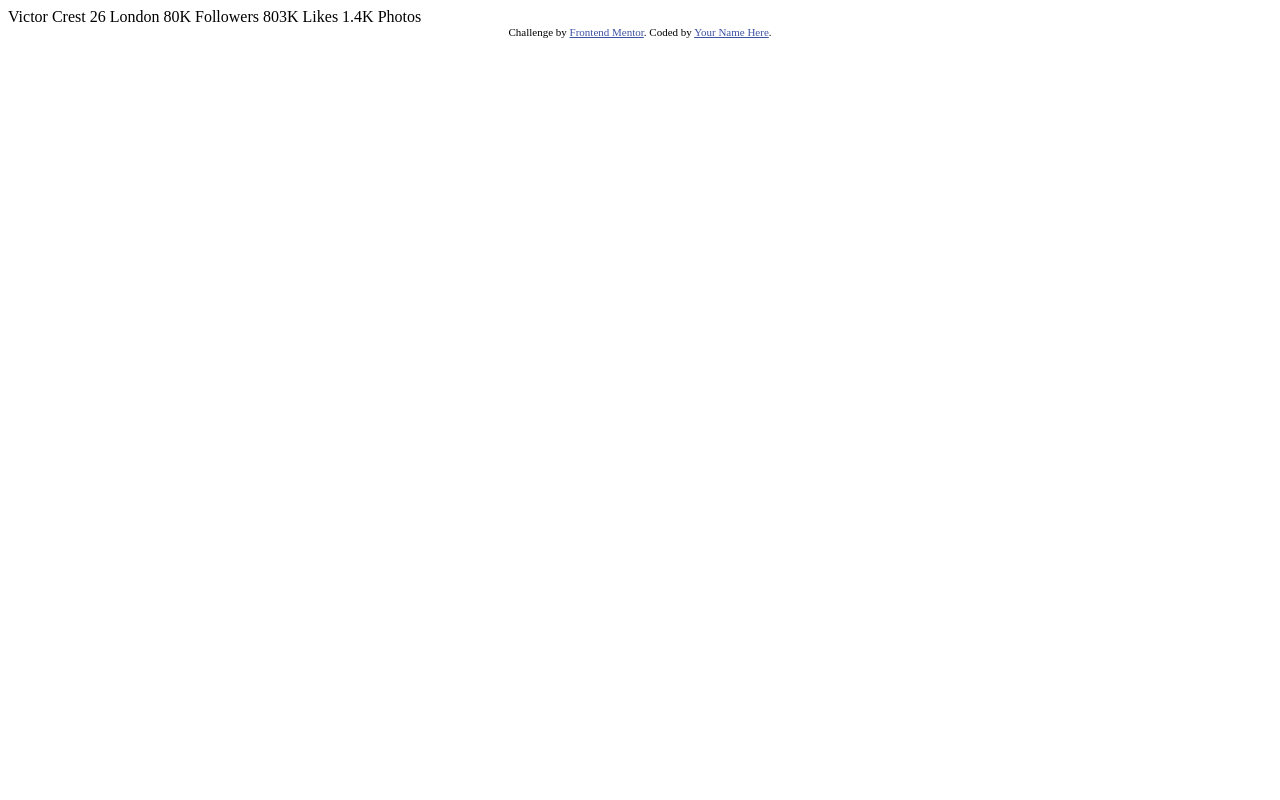
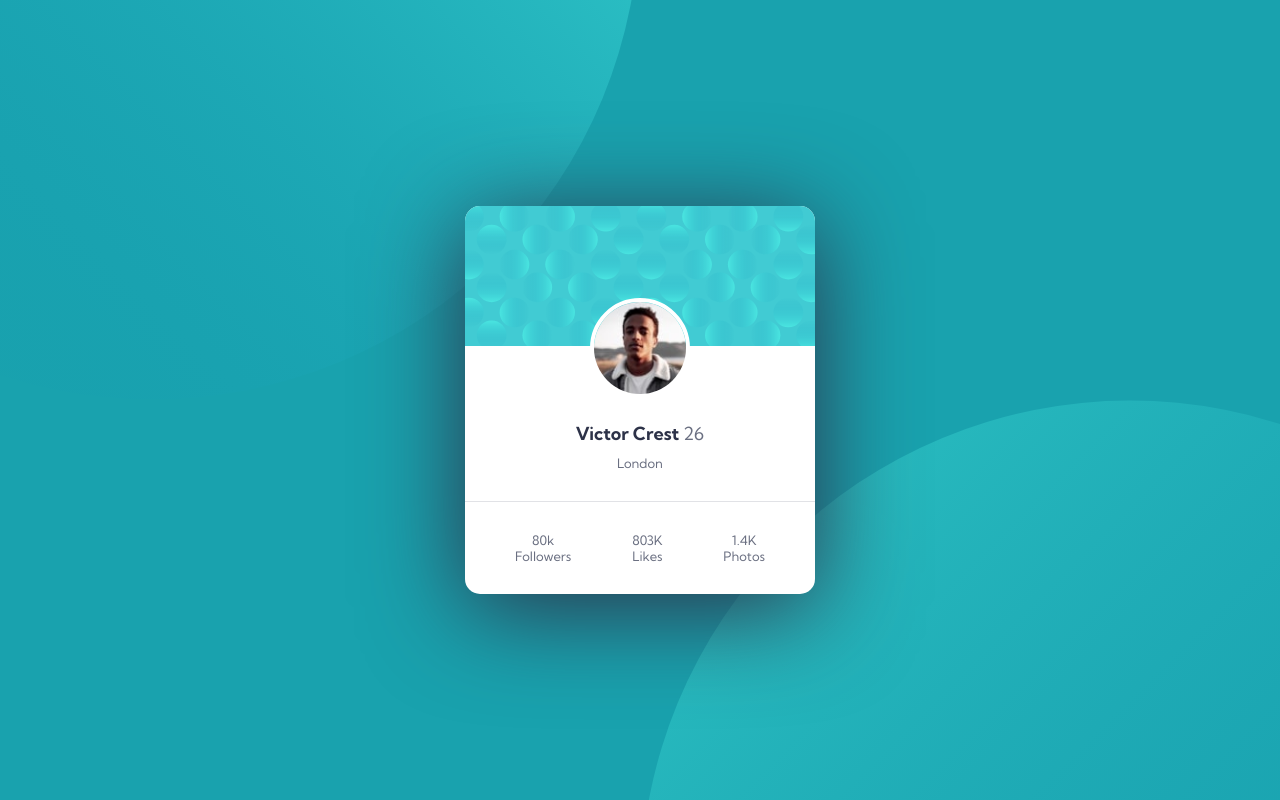
Before and after one commit to micaellujan/card-profile, a plain HTML site: page index.html in a window 1280 px wide. Drawn offline with Linux system fonts and the light colour scheme.

Commit message:
prueba card profile terminada

```diff
--- a/index.html
+++ b/index.html
@@ -7,29 +7,33 @@
   <link rel="icon" type="image/png" sizes="32x32" href="./images/favicon-32x32.png">
 
   <title>Frontend Mentor | Profile card component</title>
-
-  <!-- Feel free to remove these styles or customise in your own stylesheet 👍 -->
-  <style>
-    .attribution { font-size: 11px; text-align: center; }
-    .attribution a { color: hsl(228, 45%, 44%); }
-  </style>
+  <link rel="stylesheet" href="style.css">
 </head>
 <body>
-  Victor Crest
-  26
-  London
+<div class="container">
+  <div class="wrapper">
+    <img src="images/bg-pattern-card.svg" alt="profile">
+    <div class="content">
+      <img src="images/image-victor.jpg" alt="Victor">
+      <h2>Victor Crest <span>26</span></h2>
+      <p>London</p>
+     <div class="footer">
+      <div>
+        <p class="number">80k</p>
+        <p>Followers</p>
+      </div>
+      <div>
+        <p class="number">803K</p>
+        <p>Likes</p>
+      </div>
+      <div>
+        <p class="number">1.4K</p>
+        <p>Photos</p>
+      </div>
+     </div>
+    </div>
+  </div>
+</div>
 
-  80K
-  Followers
-
-  803K
-  Likes
-
-  1.4K
-  Photos
-  <div class="attribution">
-    Challenge by <a href="https://www.frontendmentor.io?ref=challenge" target="_blank">Frontend Mentor</a>.
-    Coded by <a href="#">Your Name Here</a>.
-  </div>
 </body>
 </html>
--- /dev/null
+++ b/style.css
@@ -0,0 +1,65 @@
+@import url('https://fonts.googleapis.com/css2?family=Kumbh+Sans:wght@400;700&display=swap');
+*{
+    margin: 0;
+    padding: 0;
+    box-sizing: border-box;
+}
+body{
+
+    font-family: 'Kumbh Sans',
+        sans-serif;
+    background-color: hsl(185, 75%, 39%);
+    display: flex;
+    align-items: center;
+    min-height: 100vh;
+    background-image: url(images/bg-pattern-top.svg), url(images/bg-pattern-bottom.svg);
+    background-repeat: no-repeat, no-repeat;
+    background-position: right 50vw bottom 50vh, left 50vw top 50vh;
+}
+.container{
+    margin: 0 auto;
+    text-align: center;
+}
+.wrapper{
+    max-width: 420px;
+    background-color: #fff;
+    border-radius: 15px;
+    overflow: hidden;
+    margin: 1rem;
+    box-shadow: 0px 15px 100px 0px hsl(229, 23%, 23%);
+}
+.content img{
+    width: 100px;
+    height: 100px;
+    border-radius: 50%;
+    border: 4px solid #fff;
+    margin-top: -52px;
+    margin-bottom: 20px;
+}
+.content h2{
+    color: hsl(229, 23%, 23%);
+    font-size: 18px;
+    font-weight: 700;
+    margin-bottom: 10px;
+}
+.content h2 span{
+    color:hsl(227, 10%, 46%);
+    font-weight: 400;
+}
+.content p{
+    color:hsl(227, 10%, 46%);
+    font-size: 13px;
+}
+.footer{
+    display: flex;
+    justify-content: space-between;
+    border-top: 1px solid hsl(227, 10%, 46%, 0.2);
+    padding: 30px 50px;
+    margin-top: 30px;
+}
+.footer p.num{
+    font-size: 13px;
+    color:hsl(229, 23%, 23%);
+    font-weight: 700;
+    margin-bottom: 5px;
+}
```
